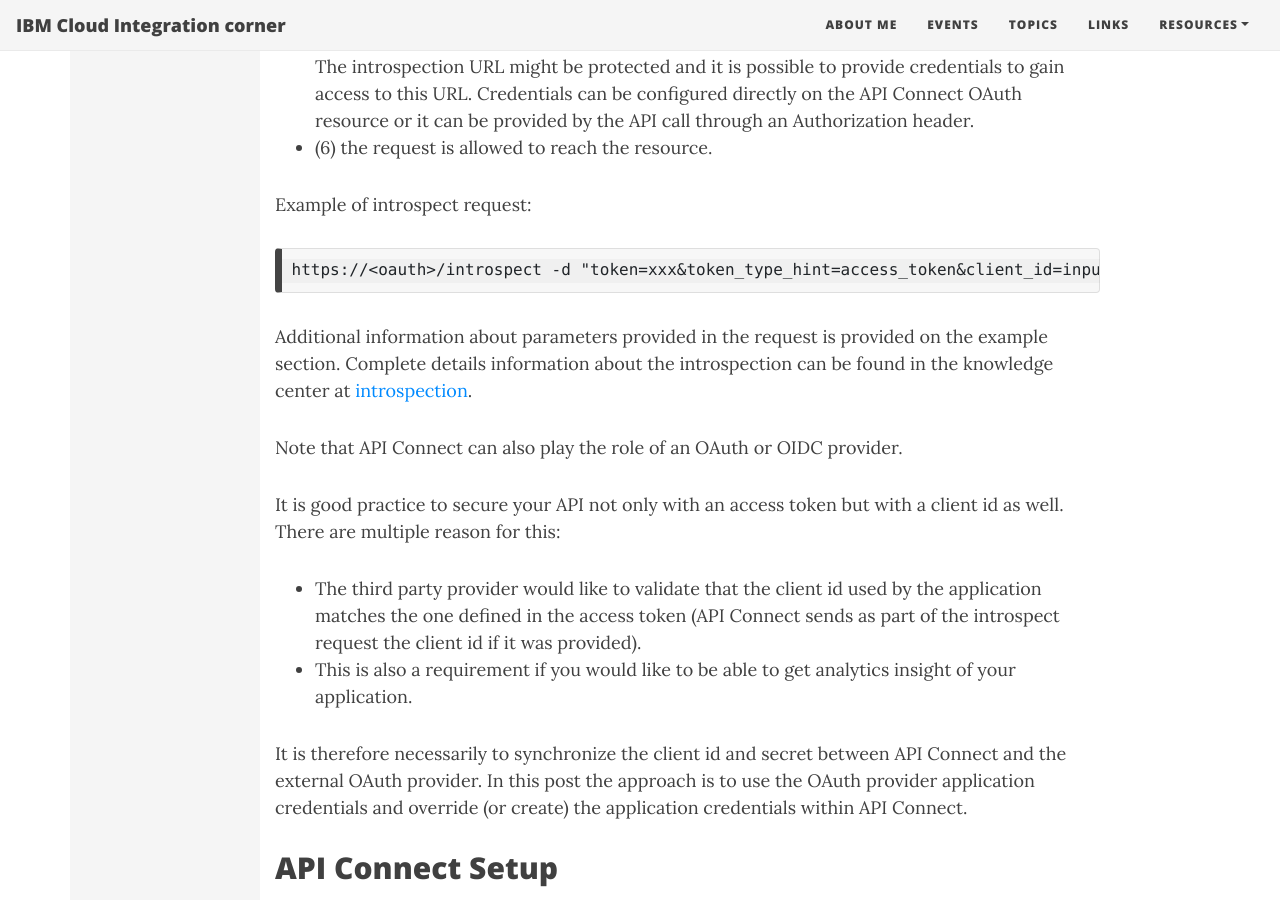
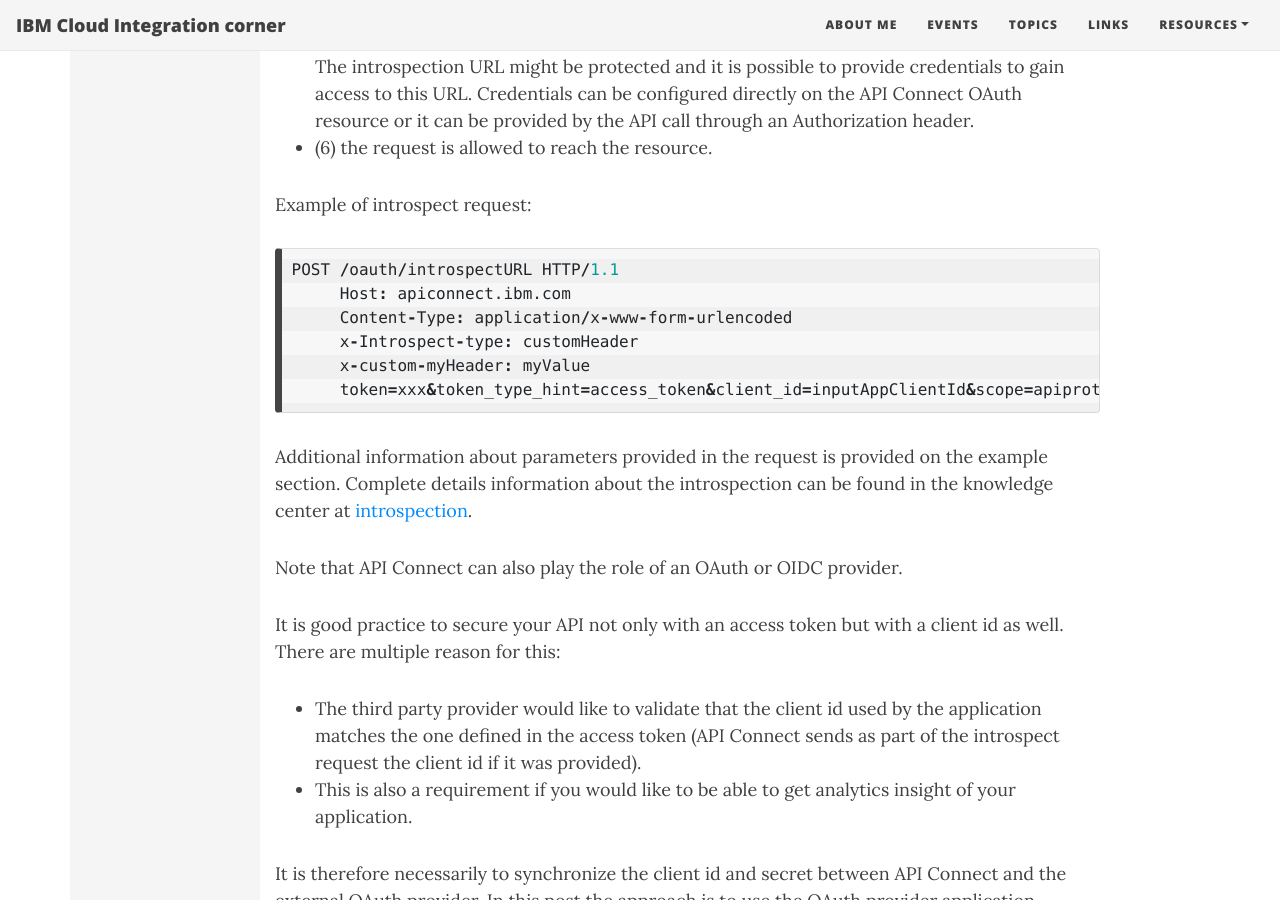
Before and after one commit to prichelle/integration.github.io, a Jekyll site: the page built from _posts/2021-01-25-APIC-OAuth-ThirdParty.md, in a window 1280 px wide and 900 px high, scrolled down 2738 px. Built offline with Jekyll 4.4.1, drawn with Linux system fonts in a browser that asks for light colours; nearby versions of some CDN libraries; comment, search, counter and statistics services are not loaded.

Commit message:
update introspect

````diff
--- a/_posts/2021-01-25-APIC-OAuth-ThirdParty.md
+++ b/_posts/2021-01-25-APIC-OAuth-ThirdParty.md
@@ -60,8 +60,13 @@
 
 
 Example of introspect request:
-```
-https://<oauth>/introspect -d "token=xxx&token_type_hint=access_token&client_id=inputAppClientId&scope=apiprotectedscope"
+```s
+POST /oauth/introspectURL HTTP/1.1
+     Host: apiconnect.ibm.com
+     Content-Type: application/x-www-form-urlencoded
+     x-Introspect-type: customHeader
+     x-custom-myHeader: myValue
+     token=xxx&token_type_hint=access_token&client_id=inputAppClientId&scope=apiprotectedscope"
 ```
 
 Additional information about parameters provided in the request is provided on the example section. Complete details information about the introspection can be found in the knowledge center at [introspection](https://www.ibm.com/support/knowledgecenter/SSMNED_v10/com.ibm.apic.apionprem.doc/oauth_introspection.html).
@@ -463,8 +468,20 @@
 The API function is to validate the access token and return to the gateway a response back that tells if the token is still active and if it is the case for what scopes.
 
 The payload returned should be in the form:
+
 ```json
-{"active":"true","scope":"scope1 scope2"}
+   HTTP/1.1 200 OK
+    Content-Type: application/json;charset=UTF-8
+    Cache-Control: no-store
+    Pragma: no-cache
+
+    {
+      "active":true,
+       "token_type":"bearer",
+       "client_id":"xxx-xxx",
+       "scope":"scope1 scope2",
+       ...
+    }
 ```
 
 The example provided here performs the following:
````
Also changed, not shown: other parts of _posts/2021-01-25-APIC-OAuth-ThirdParty.md (+1 -0 lines), assets/files/oauth-api-loopback.yaml (+17 -42 lines).
